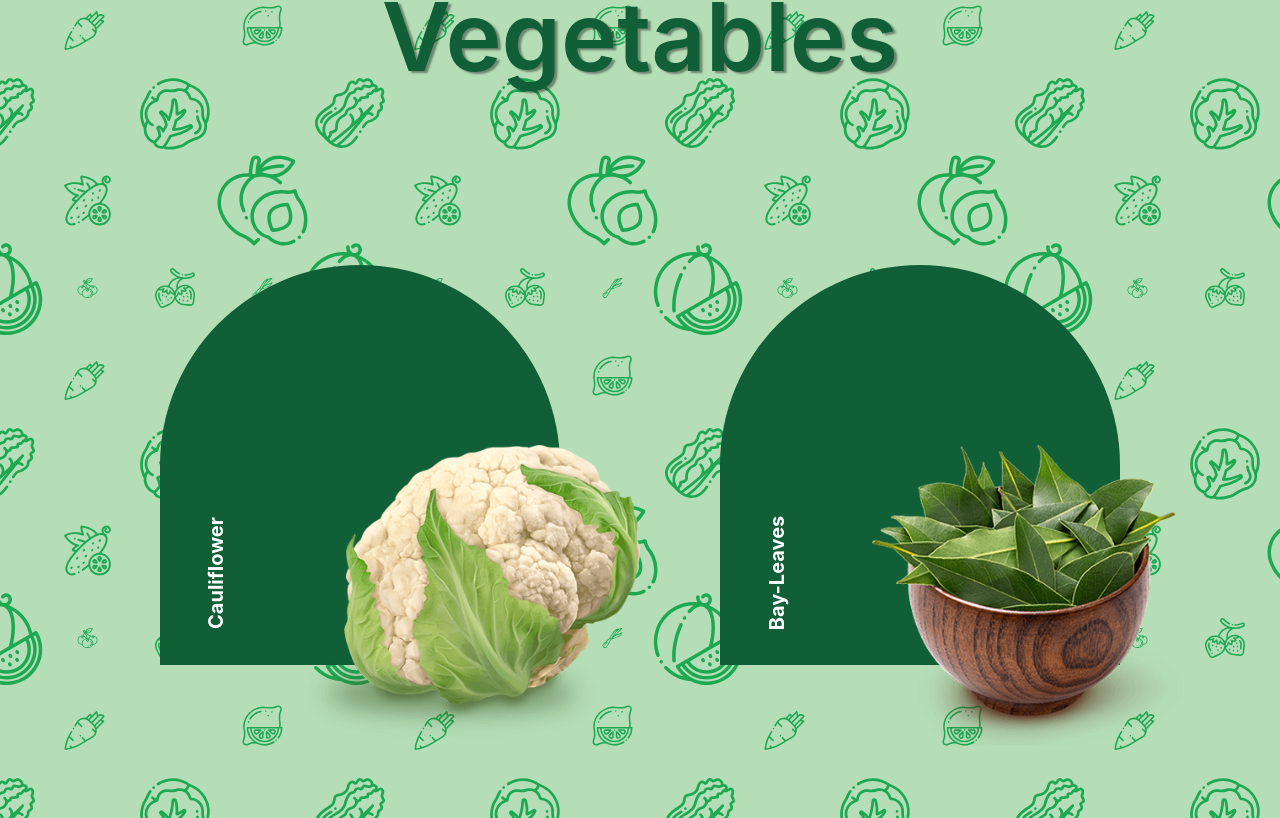
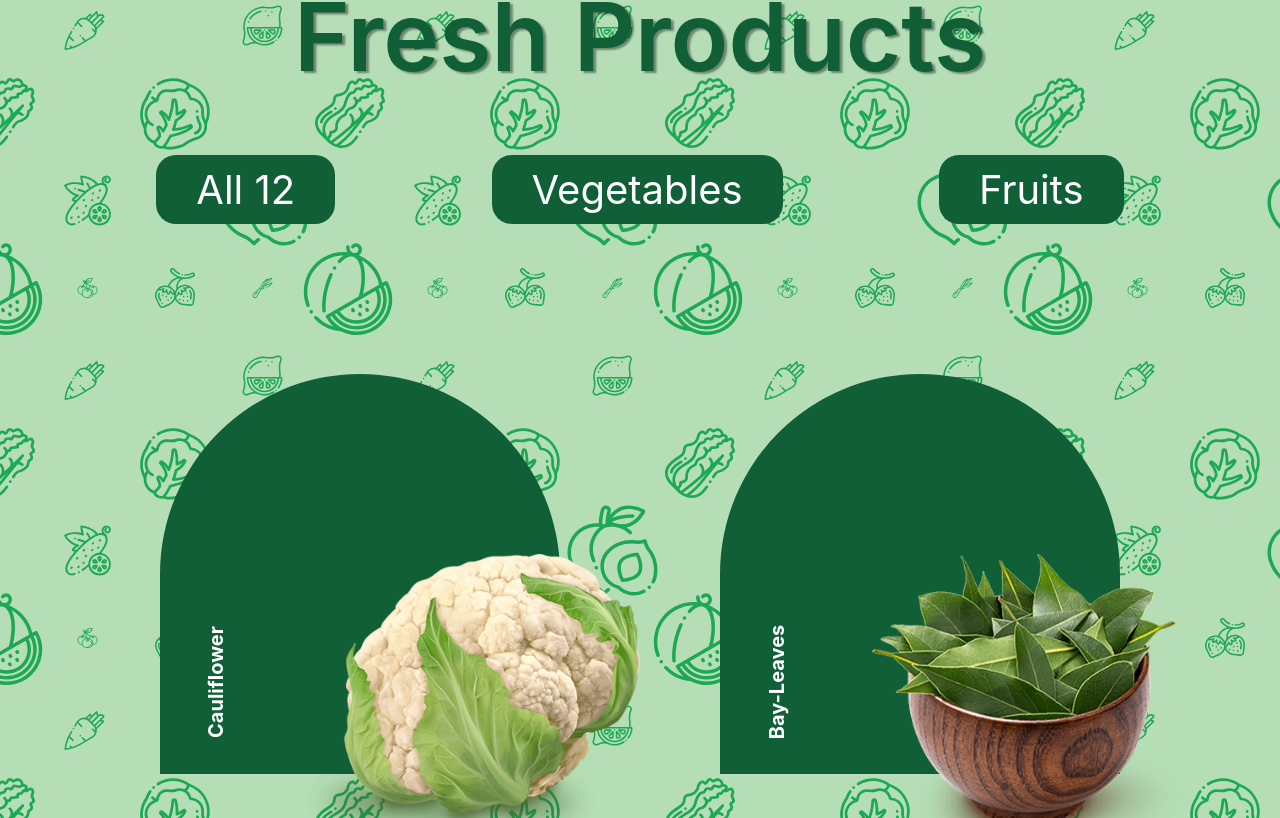
Before and after one commit to mukulrajpoot262610/veg-shop, a React (Create React App) app: page / in a window 1280 px wide. Shown: the part 1662-2480 px from the top of the page. Built offline with nearby package versions, Linux system fonts and the light colour scheme.

Commit message:
Added Filter property

```diff
--- a/src/components/Header.js
+++ b/src/components/Header.js
@@ -159,7 +159,7 @@ const HeroImage = styled.div`
   @media (max-width: 400px) {
     width: 100%;
     .main-image {
-      width: 30rem;
+      width: 50rem;
     }
   } ;
 `;
--- a/src/components/Product.js
+++ b/src/components/Product.js
@@ -6,7 +6,10 @@ const Product = ({ name, image, price }) => {
     <Prod>
       <h1>{name}</h1>
       <img src={image} alt="" />
-      <span>{`₹${price}`}</span>
+      <span>
+        {`₹${price}`}
+        <button onClick={() => console.log("qefqe")}>Add to Basket</button>
+      </span>
     </Prod>
   );
 };
@@ -19,9 +22,6 @@ const Prod = styled.div`
   margin: 8rem;
   border-top-left-radius: 20rem;
   border-top-right-radius: 20rem;
-  display: flex;
-  justify-content: center;
-  align-items: center;
 
   & > h1 {
     position: absolute;
@@ -42,17 +42,28 @@ const Prod = styled.div`
 
   & > span {
     position: absolute;
+    top: 20%;
     color: #fff;
     font-size: 8rem;
     opacity: 0;
     transform: translateX(20rem);
     transition: all 1s ease;
     z-index: 0;
+    display: flex;
+    flex-direction: column-reverse;
+
+    & > button {
+      margin: 2rem 0;
+      padding: 1rem;
+      border: none;
+      border-radius: 10px;
+      cursor: pointer;
+    }
   }
 
   &:hover span {
     opacity: 1;
-    transform: translateX(0rem);
+    transform: translateX(5rem);
   }
 `;
 
--- a/src/components/ProductsList.js
+++ b/src/components/ProductsList.js
@@ -1,14 +1,33 @@
-import React from "react";
+import React, { useState } from "react";
 import styled from "styled-components";
 import SHOP_DATA from "../shop.data";
 import Product from "./Product";
 
 const ProductsList = () => {
+  const [data, setData] = useState(SHOP_DATA);
+
+  const filterItem = (cateItem) => {
+    const updatedItems = SHOP_DATA.filter((currElement) => {
+      return currElement.category === cateItem;
+    });
+
+    if (cateItem) {
+      setData(updatedItems);
+    } else {
+      setData(SHOP_DATA);
+    }
+  };
+
   return (
     <Page>
-      <Head1>Vegetables</Head1>
+      <Head1>Fresh Products</Head1>
+      <Filter>
+        <li onClick={() => filterItem("")}>{`All ${data.length}`}</li>
+        <li onClick={() => filterItem("veg")}>Vegetables</li>
+        <li onClick={() => filterItem("fruit")}>Fruits</li>
+      </Filter>
       <Data>
-        {SHOP_DATA.map((veg) => (
+        {data.map((veg) => (
           <Product
             key={veg.id}
             name={veg.name}
@@ -37,6 +56,24 @@ const Head1 = styled.div`
   text-shadow: 3px 2px 0.2rem rgba(0, 0, 0, 0.4);
 `;
 
+const Filter = styled.ul`
+  text-align: center;
+  display: flex;
+  justify-content: space-evenly;
+  align-items: center;
+  margin: 2rem 0;
+
+  & > li {
+    list-style: none;
+    font-size: 4rem;
+    background-color: #105f36;
+    padding: 1rem 4rem;
+    border-radius: 20px;
+    color: #fff;
+    cursor: pointer;
+  }
+`;
+
 const Data = styled.div`
   padding: 5rem;
   display: flex;
--- a/src/shop.data.js
+++ b/src/shop.data.js
@@ -4,59 +4,69 @@ const SHOP_DATA = [
     name: "Cauliflower",
     image: "/images/Cauliflower.png",
     price: 20,
+    category: "veg",
   },
   {
     id: 2,
     name: "Bay-Leaves",
     image: "/images/Bay-leaves.png",
     price: 20,
+    category: "veg",
   },
   {
     id: 3,
     name: "Carrots",
     image: "/images/Carrots.png",
     price: 20,
+    category: "veg",
   },
   {
     id: 4,
     name: "Chilli",
     image: "/images/Chilli.png",
     price: 20,
+    category: "veg",
   },
   {
     id: 5,
     name: "Coconut",
     image: "/images/Coconut.png",
     price: 20,
+    category: "fruit",
   },
   {
     id: 6,
     name: "Garlic",
     image: "/images/Garlic.png",
     price: 20,
+    category: "veg",
   },
   {
     id: 7,
     name: "Ginger",
     image: "/images/Ginger.png",
     price: 20,
+    category: "veg",
   },
   {
     id: 8,
     name: "Onion",
     image: "/images/Onion.png",
     price: 20,
+    category: "veg",
   },
   {
     id: 9,
     name: "Pineapple",
     image: "/images/Pineapple.png",
     price: 20,
+    category: "fruit",
   },
   {
     id: 10,
     name: "Potato",
     image: "/images/Potato.png",
+    category: "veg",
     price: 20,
   },
   {
@@ -64,12 +74,14 @@ const SHOP_DATA = [
     name: "Cabbage",
     image: "/images/Purple-Cabbage.png",
     price: 20,
+    category: "veg",
   },
   {
     id: 12,
     name: "Tomato",
     image: "/images/Tomato-1.png",
     price: 20,
+    category: "fruit",
   },
 ];
 
```
